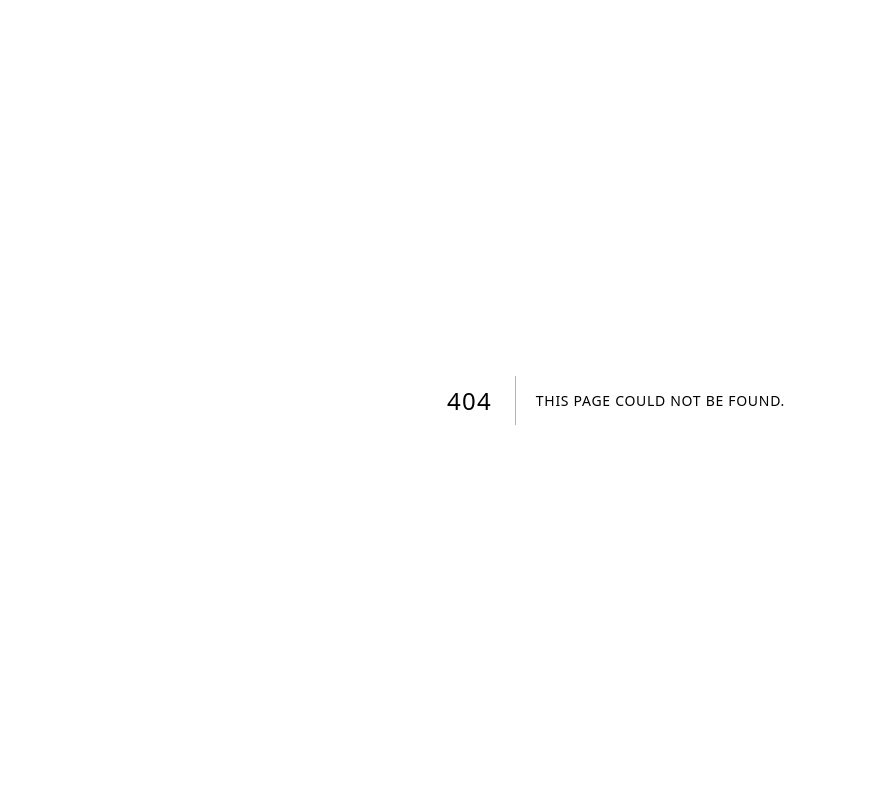
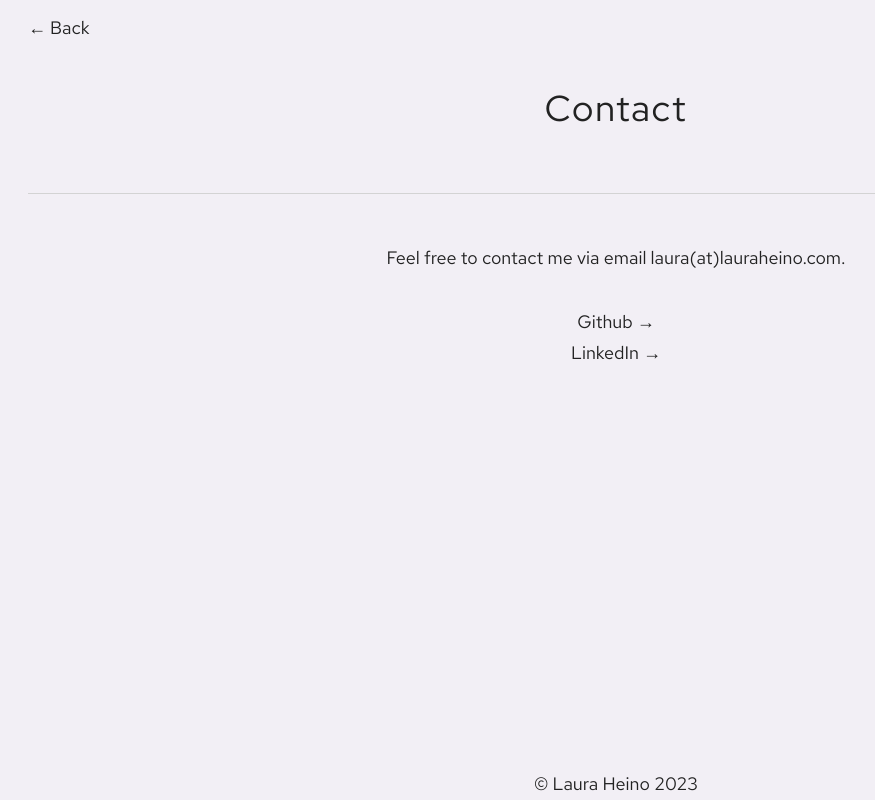
Before and after one commit to mrsWeasel/portfolio-projects, a Next.js app: page /contact in a window 1280 px wide. Before the commit this address had no page. Shown: the whole page, without its empty margins (24-899 px from the left). Built offline with nearby package versions, Linux system fonts and the light colour scheme.

Commit message:
Contact page added  + updated some link styles

```diff
--- /dev/null
+++ b/src/app/contact/contact.module.css
@@ -0,0 +1,13 @@
+.socialLinksContainer {
+  margin-top: 2rem;
+  text-align: center;
+}
+
+.socialLink {
+  padding: 0.25rem;
+}
+
+.socialLink::after {
+  content: "→";
+  margin-left: 0.25rem;
+}
--- /dev/null
+++ b/src/app/contact/page.tsx
@@ -0,0 +1,32 @@
+import ContainerWithNavigation from "@/components/containerWithNavigation/containerWithNavigation"
+import Link from "next/link"
+import Header from "@/components/header/header"
+import Grid from "@/components/grid/grid"
+import styles from "./contact.module.css"
+
+const Contact = () => {
+  return (
+    <ContainerWithNavigation>
+      <Header title="Contact" alignment="center" linkToHome />
+      <Grid columns={1}>
+        <div>
+          <p>Feel free to contact me via email laura(at)lauraheino.com.</p>
+          <div className={styles.socialLinksContainer}>
+            <div className={styles.socialLink}>
+              <Link href="https://github.com/mrsWeasel" target="_blank" rel="noopener noreferrer">
+                Github
+              </Link>
+            </div>
+            <div className={styles.socialLink}>
+              <Link href="https://www.linkedin.com/in/laura-heino-33507278/" target="_blank" rel="noopener noreferrer">
+                LinkedIn
+              </Link>
+            </div>
+          </div>
+        </div>
+      </Grid>
+    </ContainerWithNavigation>
+  )
+}
+
+export default Contact
--- a/src/app/page.tsx
+++ b/src/app/page.tsx
@@ -18,7 +18,7 @@ const Home = () => {
             <p>Reverse engineering project</p>
           </div>
         </Link>
-        <Link className={styles.link} href="/sweeper">
+        <Link className={styles.link} href="/contact">
           <div className={styles.tableRow}>
             <p>💌 Contact</p>
             <p>Email address and such</p>
--- a/src/components/grid/grid.module.css
+++ b/src/components/grid/grid.module.css
@@ -7,6 +7,7 @@
   justify-items: center;
 }
 
+.grid-1,
 .grid-2,
 .grid-3 {
   composes: grid;
--- a/src/components/header/header.module.css
+++ b/src/components/header/header.module.css
@@ -14,3 +14,13 @@
     margin-bottom: 4rem;
   }
 }
+
+.linkToHome {
+  text-align: left;
+  transform: translateY(-1.5rem);
+}
+
+.linkToHome::before {
+  content: "←";
+  margin-right: 0.25rem;
+}
--- a/src/components/header/header.tsx
+++ b/src/components/header/header.tsx
@@ -14,9 +14,9 @@ const Header = ({ title, alignment, linkToHome }: Props) => {
   return (
     <div className={styles.header} style={{ textAlign: alignment || "center" }}>
       {linkToHome && (
-        <Link href="/" className={styles.linkToHome}>
-          ← Home
-        </Link>
+        <div className={styles.linkToHome}>
+          <Link href="/">Back</Link>
+        </div>
       )}
       <h1 className={redHatDisplay.className}>{title}</h1>
     </div>
--- a/src/styles/globals.css
+++ b/src/styles/globals.css
@@ -50,6 +50,10 @@ a {
   text-decoration: none;
 }
 
+a:hover {
+  text-decoration: underline;
+}
+
 h1,
 h2,
 h3,
```
